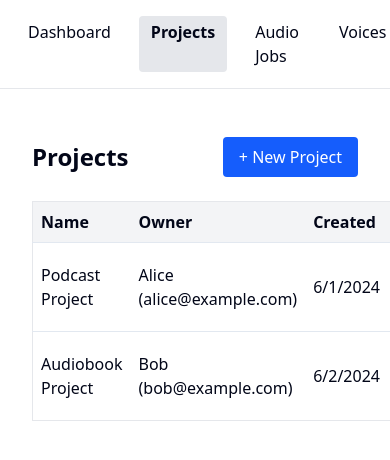
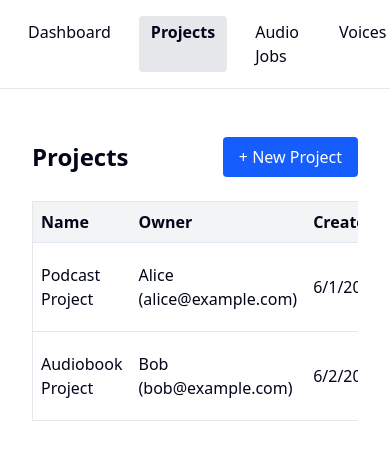
Before and after one commit to AmariLuigi/wowdio-app, a Next.js app: page /projects in a window 390 px wide. Shown: the top 460 px of the page. Built offline with nearby package versions, Linux system fonts and the light colour scheme.

Commit message:
feat(projects): add empty state, improved loading/error, and responsive table

```diff
--- a/src/app/projects/page.tsx
+++ b/src/app/projects/page.tsx
@@ -76,9 +76,14 @@ export default function ProjectsPage() {
           + New Project
         </button>
       </div>
-      {isLoading && <div>Loading...</div>}
-      {error && <div>Error loading projects.</div>}
-      <table className="min-w-full border border-gray-200 rounded">
+      {isLoading && <div>Loading projects...</div>}
+      {error && <div className="text-red-600">Error loading projects.</div>}
+      {!isLoading && !error && (!projectList || projectList.length === 0) && (
+        <div className="text-gray-500 mt-8">No projects found. Create your first project!</div>
+      )}
+      {projectList && projectList.length > 0 && (
+        <div className="overflow-x-auto">
+          <table className="min-w-full border border-gray-200 rounded bg-white">
             <thead>
               <tr className="bg-gray-100">
                 <th className="p-2 text-left">Name</th>
@@ -88,7 +93,7 @@ export default function ProjectsPage() {
               </tr>
             </thead>
             <tbody>
-          {projectList?.map((project) => (
+              {projectList.map((project) => (
                 <tr key={project.id} className="border-t">
                   <td className="p-2 font-medium">{project.name}</td>
                   <td className="p-2">{getOwnerInfo(project.ownerId)}</td>
@@ -102,6 +107,8 @@ export default function ProjectsPage() {
               ))}
             </tbody>
           </table>
+        </div>
+      )}
       {/* Modal */}
       {showModal && (
         <div className="fixed inset-0 bg-black bg-opacity-30 flex items-center justify-center z-50">
```
Lines whose indentation alone changed are shown as unchanged.
